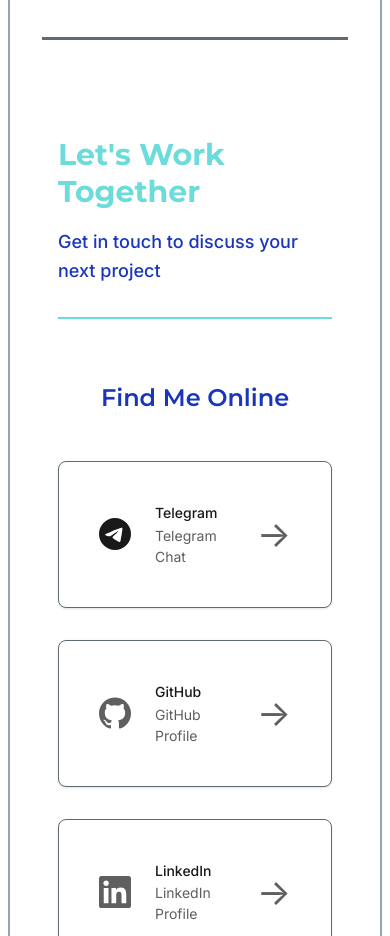
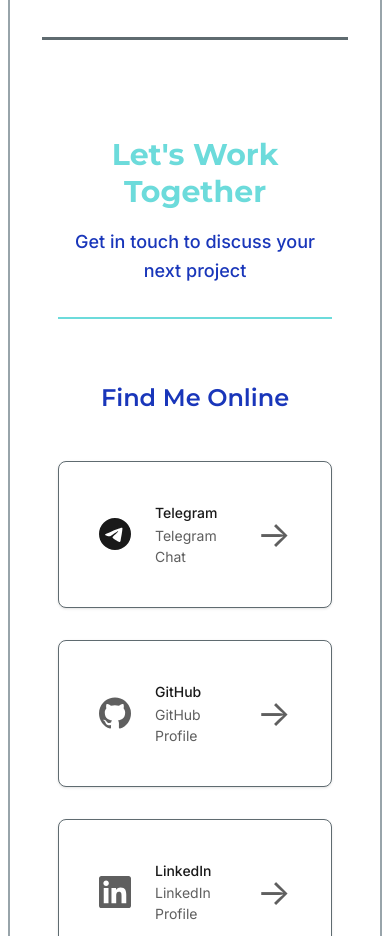
Before and after one commit to ArahabakiGod/arahabakigod.github.io, a React (Vite) app: page / in a window 390 px wide. Shown: the part 1420-2356 px from the top of the page. Built offline with nearby package versions, Linux system fonts and the light colour scheme.

Commit message:
Changed some size styles

```diff
--- a/src/components/main/contact/ContactMe.tsx
+++ b/src/components/main/contact/ContactMe.tsx
@@ -21,7 +21,7 @@ const ContactMe: React.FC<ContactMeProps> = ({ className = "" }) => {
 
   return (
     <div className={className + " items-center"} id="contact-me">
-      <TextSection className="mb-4 xl:mb-0 xl:mr-8 lg:w-24 lg:min-w-24 xl:w-48 xl:min-w-48" />
+      <TextSection className="mb-4 xl:mb-0 xl:mr-8 xl:w-48 xl:min-w-48 text-center xl:text-left" />
 
       <div className="w-[100%] items-center flex flex-col justify-between border-accent pt-8 border-0 border-t-2 xl:p-0 xl:pl-12 xl:border-l-2 xl:border-t-0">
         <SocialLinks className="mb-8 w-[100%]" />
```
